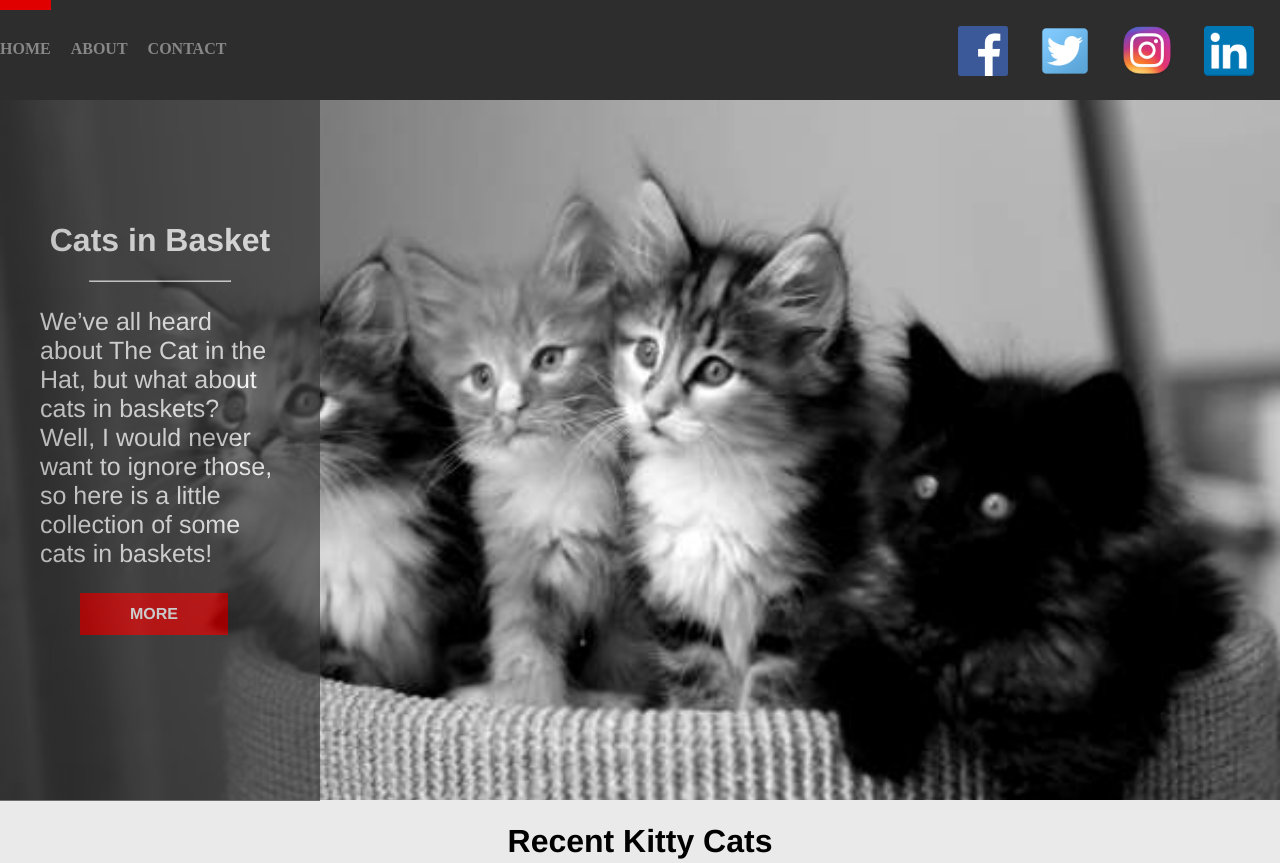
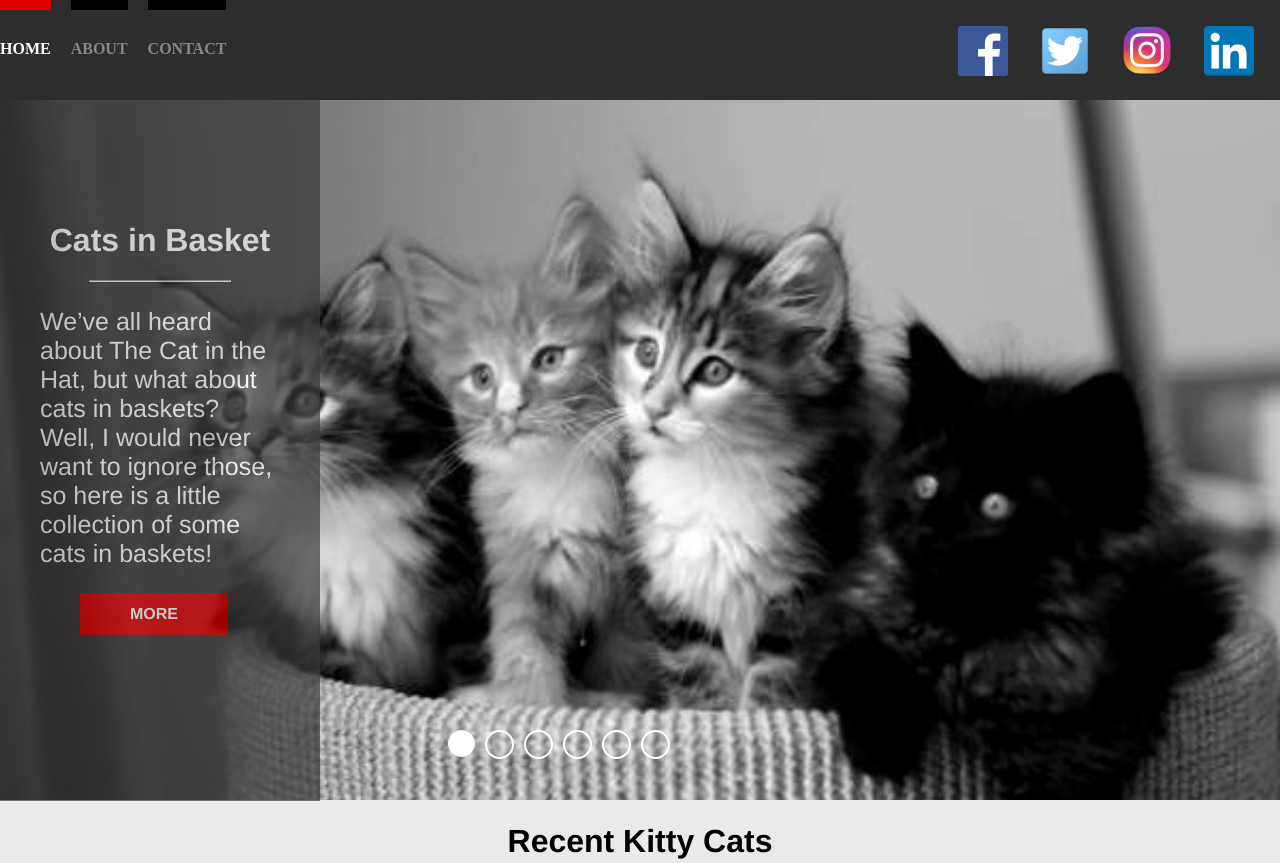
Before and after one commit to festuskiambi/kitty-kats, a PHP site: page / in a window 1280 px wide. Shown: the top 863 px of the page. Run offline with PHP 8.4, Linux system fonts and the light colour scheme; some web fonts are replaced.

Commit message:
add circles to slider

```diff
--- a/contact.html
+++ b/contact.html
@@ -10,10 +10,10 @@
         <div class = "container">
              <div class ="navigation_bar">
                 <div id = "menu_items">
-                    <ul>
-                        <li ><a class="home" href="index.html">HOME</a></li>
+                    <ul id="nav">
+                        <li ><a  href="index.html">HOME</a></li>
                         <li><a href="#">ABOUT</a></li>
-                        <li ><a  class ="contact" href="contact.html">CONTACT</a></li>
+                        <li  class ="contac"><a  class ="contact" href="contact.html">CONTACT</a></li>
                     </ul>
                 </div>
                 <div id ="social_media">
--- a/css/style.css
+++ b/css/style.css
@@ -41,10 +41,13 @@ body{
     font-weight: bold;
     padding-top: 30px;
     color:#878787;
+    border-top: 10px solid #000000;
 
 }
 body.home a.hom,
-body.contact a.contact{
+body.contact a.contact,
+ul#nav li.hom a,
+ul#nav li.contac a{
  color: #FFFFFF;
   border-top: 10px solid #E00000;
 }
@@ -73,6 +76,7 @@ body.contact a.contact{
     padding-top: 0;
     background-image: url('../images/top-kitten.jpeg');
     background-size: cover;
+    position: relative;
 }
 #slider_textbox{
     position: relative;
@@ -109,6 +113,32 @@ body.contact a.contact{
 	text-decoration:none;
     left: 25%;
     font-weight:bold;
+}
+#circles {
+    width:30%;
+    height:50px;
+    left:35%;
+    top:90%;
+
+    position: absolute;
+
+}
+#circle1{
+    height: 25px;
+    width: 25px;
+    float: left;
+    border: 1px solid white;
+    background-color: #FFFFFF;
+    border-radius: 50%;
+    margin-right: 10px;
+}
+#circle{
+    float:left;
+    height: 25px;
+    width: 25px;
+    border: 2px solid white;
+    border-radius: 50%;
+    margin-right: 10px;
 }
 .recent_kitty_cats{
     width: 100%;
--- a/index.html
+++ b/index.html
@@ -12,8 +12,8 @@
         <div class = "container">
             <div class ="navigation_bar">
                 <div id = "menu_items">
-                    <ul>
-                        <li  ><a class="hom" href="index.html">HOME</a></li>
+                    <ul id="nav">
+                        <li class="hom" ><a  href="index.html">HOME</a></li>
                         <li><a href="#">ABOUT</a></li>
                         <li ><a  class ="contact" href="contact.html">CONTACT</a></li>
                     </ul>
@@ -28,6 +28,14 @@
                 </div>
             </div>
             <div class ="landing_page">
+                <div id ="circles">
+                    <div id="circle1"></div>
+                    <div id="circle"></div>
+                    <div id="circle"></div>
+                    <div id="circle"></div>
+                    <div id="circle"></div>
+                    <div id="circle"></div>
+                </div>
                 <div id="slider_textbox">
                    <h1>Cats in Basket</h1>
                     <hr>
@@ -36,6 +44,7 @@
                     </p>
                     <a href="#" id="my_button">MORE</a>
                     </div>
+
             </div>
             <div class ="recent_kitty_cats">
                 <div id="recent_header">
```
